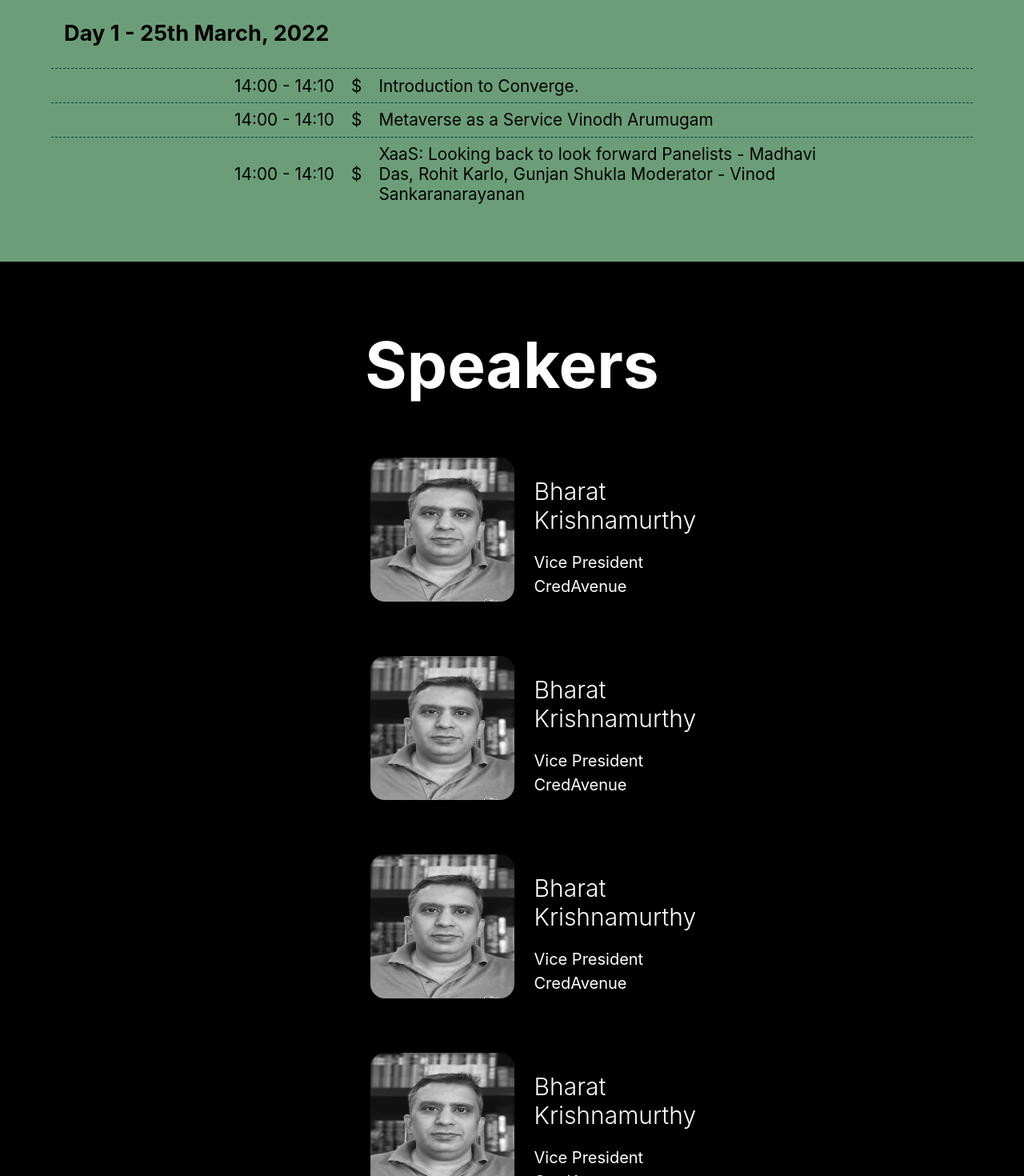
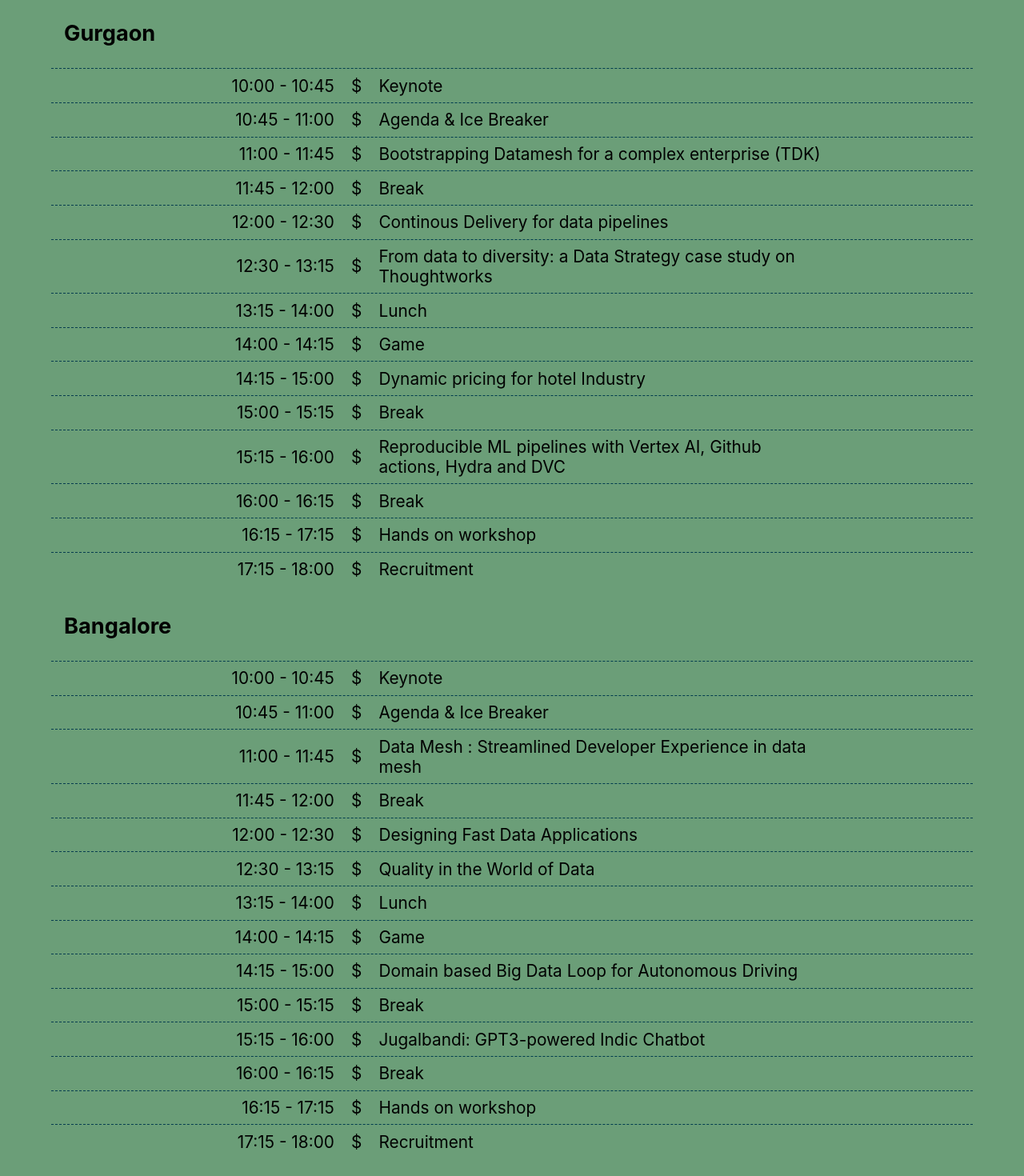
Before and after one commit to ThoughtWorks-Bangalore/Yottabyte, a React (Create React App) app: page / in a window 1280 px wide. Shown: the part 2080-3550 px from the top of the page at 80% size. Built offline with nearby package versions, Linux system fonts and the light colour scheme.

Commit message:
[Ankit | Procheta] Update. Agenda details

```diff
--- a/src/components/Agenda.js
+++ b/src/components/Agenda.js
@@ -8,25 +8,156 @@ export const Agenda = () => {
       <h2 className="agenda_heading">Agenda</h2>
       <div className="agenda_schedule">
         <div className="agenda_day">
-          <p className="agenda_subheading">Day 1 - 25th March, 2022</p>
+          <p className="agenda_subheading">Gurgaon</p>
         </div>
         <div className="schedule-info">
-          <div className="timing">14:00 - 14:10</div>
+          <div className="timing">10:00 - 10:45</div>
           <div className="seperation">$</div>
-          <div className="detail">Introduction to Converge.</div>
+          <div className="detail">Keynote</div>
         </div>
         <div className="schedule-info">
-          <div className="timing">14:00 - 14:10</div>
+          <div className="timing">10:45 - 11:00</div>
           <div className="seperation">$</div>
-          <div className="detail">Metaverse as a Service Vinodh Arumugam</div>
+          <div className="detail">Agenda & Ice Breaker</div>
         </div>
         <div className="schedule-info">
-          <div className="timing">14:00 - 14:10</div>
+          <div className="timing">11:00 - 11:45</div>
+          <div className="seperation">$</div>
+          <div className="detail">Bootstrapping Datamesh for a complex enterprise (TDK)</div>
+        </div>
+        <div className="schedule-info">
+          <div className="timing">11:45 - 12:00</div>
+          <div className="seperation">$</div>
+          <div className="detail">Break</div>
+        </div>
+        <div className="schedule-info">
+          <div className="timing">12:00 - 12:30</div>
           <div className="seperation">$</div>
           <div className="detail">
-            XaaS: Looking back to look forward Panelists - Madhavi Das, Rohit
-            Karlo, Gunjan Shukla Moderator - Vinod Sankaranarayanan
+          Continous Delivery for data pipelines
           </div>
+        </div>
+        <div className="schedule-info">
+          <div className="timing">12:30 - 13:15</div>
+          <div className="seperation">$</div>
+          <div className="detail">From data to diversity: a Data Strategy case study on Thoughtworks</div>
+        </div>
+        <div className="schedule-info">
+          <div className="timing">13:15 - 14:00</div>
+          <div className="seperation">$</div>
+          <div className="detail"> Lunch </div>
+        </div>
+        <div className="schedule-info">
+          <div className="timing">14:00 - 14:15</div>
+          <div className="seperation">$</div>
+          <div className="detail">Game</div>
+        </div>
+        <div className="schedule-info">
+          <div className="timing">14:15 - 15:00</div>
+          <div className="seperation">$</div>
+          <div className="detail">Dynamic pricing for hotel Industry</div>
+        </div>
+        <div className="schedule-info">
+          <div className="timing">15:00 - 15:15</div>
+          <div className="seperation">$</div>
+          <div className="detail">Break</div>
+        </div>
+        <div className="schedule-info">
+          <div className="timing">15:15 - 16:00</div>
+          <div className="seperation">$</div>
+          <div className="detail"> Reproducible ML pipelines with Vertex AI, Github actions, Hydra and DVC </div>
+        </div>
+        <div className="schedule-info">
+          <div className="timing">16:00 - 16:15</div>
+          <div className="seperation">$</div>
+          <div className="detail">Break</div>
+        </div>
+        <div className="schedule-info">
+          <div className="timing">16:15 - 17:15</div>
+          <div className="seperation">$</div>
+          <div className="detail"> Hands on workshop </div>
+        </div>
+        <div className="schedule-info">
+          <div className="timing">17:15 - 18:00</div>
+          <div className="seperation">$</div>
+          <div className="detail"> Recruitment</div>
+        </div>
+      </div>
+      <div className="agenda_schedule">
+        <div className="agenda_day">
+          <p className="agenda_subheading">Bangalore</p>
+        </div>
+        <div className="schedule-info">
+          <div className="timing">10:00 - 10:45</div>
+          <div className="seperation">$</div>
+          <div className="detail">Keynote</div>
+        </div>
+        <div className="schedule-info">
+          <div className="timing">10:45 - 11:00</div>
+          <div className="seperation">$</div>
+          <div className="detail">Agenda & Ice Breaker</div>
+        </div>
+        <div className="schedule-info">
+          <div className="timing">11:00 - 11:45</div>
+          <div className="seperation">$</div>
+          <div className="detail">Data Mesh : Streamlined Developer Experience in data mesh </div>
+        </div>
+        <div className="schedule-info">
+          <div className="timing">11:45 - 12:00</div>
+          <div className="seperation">$</div>
+          <div className="detail">Break</div>
+        </div>
+        <div className="schedule-info">
+          <div className="timing">12:00 - 12:30</div>
+          <div className="seperation">$</div>
+          <div className="detail">
+          Designing Fast Data Applications
+          </div>
+        </div>
+        <div className="schedule-info">
+          <div className="timing">12:30 - 13:15</div>
+          <div className="seperation">$</div>
+          <div className="detail">Quality in the World of Data</div>
+        </div>
+        <div className="schedule-info">
+          <div className="timing">13:15 - 14:00</div>
+          <div className="seperation">$</div>
+          <div className="detail"> Lunch </div>
+        </div>
+        <div className="schedule-info">
+          <div className="timing">14:00 - 14:15</div>
+          <div className="seperation">$</div>
+          <div className="detail">Game</div>
+        </div>
+        <div className="schedule-info">
+          <div className="timing">14:15 - 15:00</div>
+          <div className="seperation">$</div>
+          <div className="detail">Domain based Big Data Loop for Autonomous Driving	</div>
+        </div>
+        <div className="schedule-info">
+          <div className="timing">15:00 - 15:15</div>
+          <div className="seperation">$</div>
+          <div className="detail">Break</div>
+        </div>
+        <div className="schedule-info">
+          <div className="timing">15:15 - 16:00</div>
+          <div className="seperation">$</div>
+          <div className="detail"> Jugalbandi: GPT3-powered Indic Chatbot		 </div>
+        </div>
+        <div className="schedule-info">
+          <div className="timing">16:00 - 16:15</div>
+          <div className="seperation">$</div>
+          <div className="detail">Break</div>
+        </div>
+        <div className="schedule-info">
+          <div className="timing">16:15 - 17:15</div>
+          <div className="seperation">$</div>
+          <div className="detail"> Hands on workshop </div>
+        </div>
+        <div className="schedule-info">
+          <div className="timing">17:15 - 18:00</div>
+          <div className="seperation">$</div>
+          <div className="detail"> Recruitment</div>
         </div>
       </div>
     </div>
```
